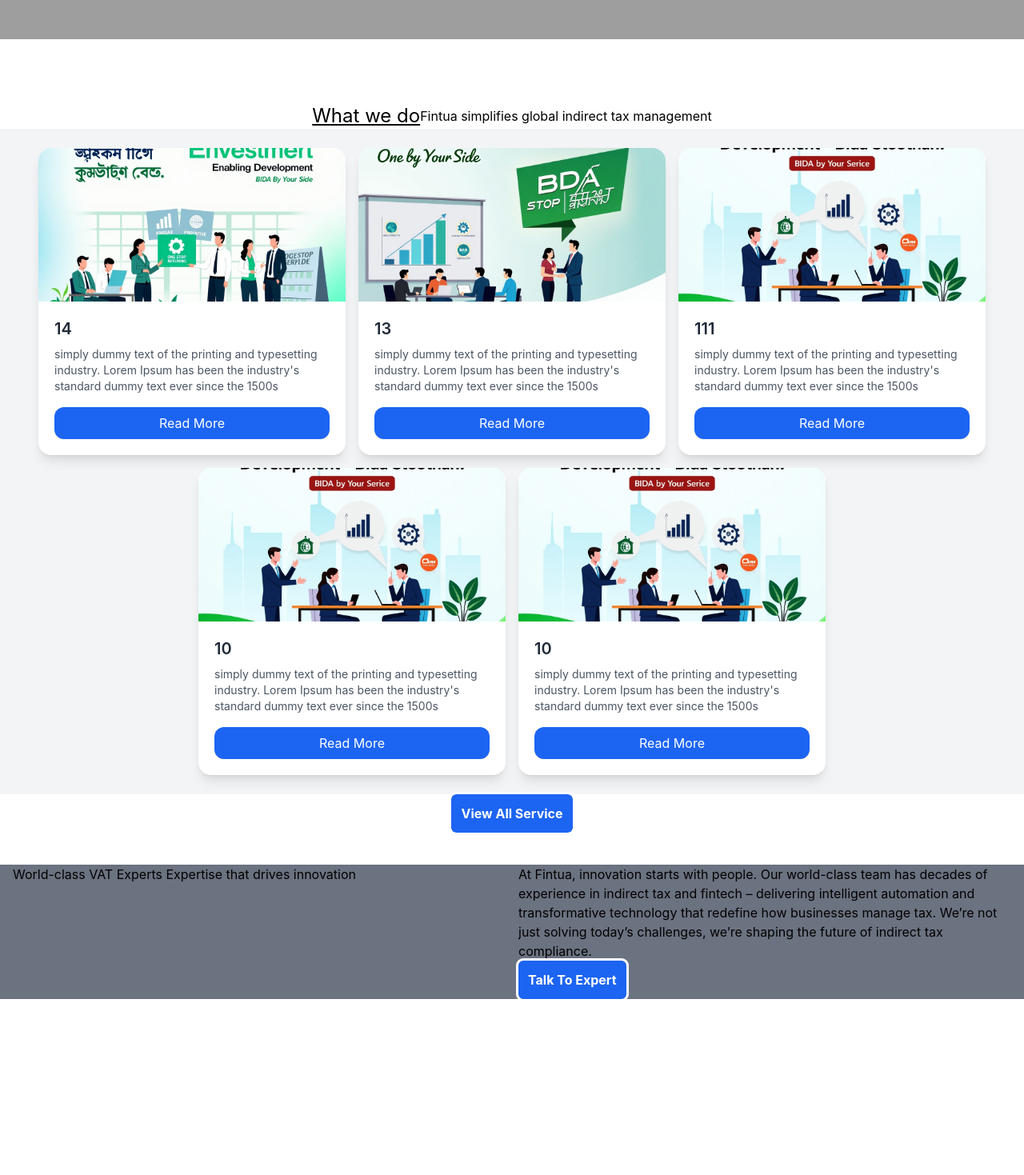
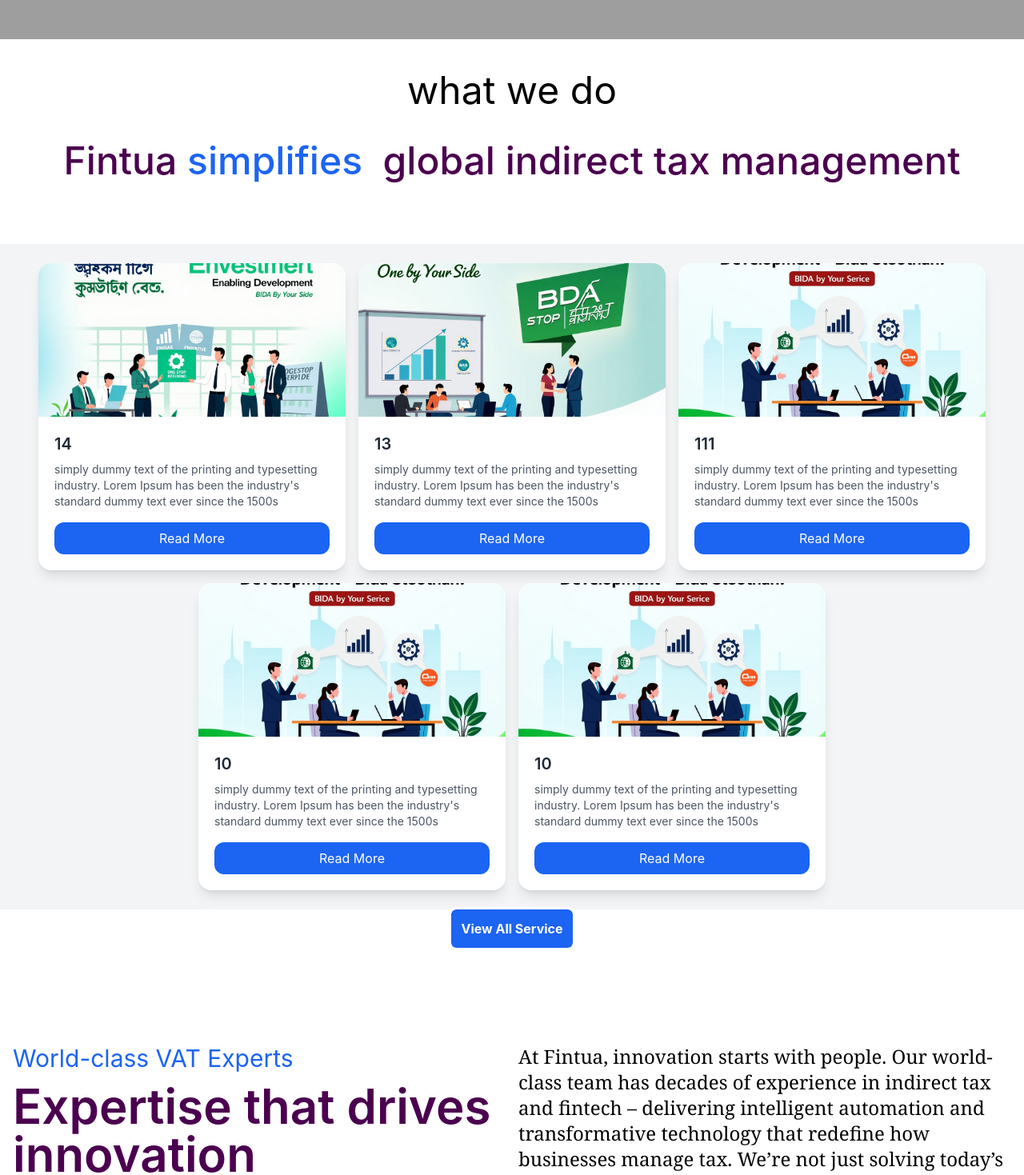
Before and after one commit to shabuj603/Sundobon_consultancy, a React (Vite) app in the folder jk/: page / in a window 1280 px wide. Shown: the part 880-2349 px from the top of the page at 80% size. Before the commit the page ends 2129 px from the top, so only its background shows below. Built offline with nearby package versions, Linux system fonts and the light colour scheme; grey boxes are pictures that could not be loaded.

Commit message:
button click

```diff
--- /dev/null
+++ b/jk/src/Pages/Font/Error.jsx
@@ -0,0 +1,9 @@
+import React from 'react'
+
+function Error() {
+  return (
+    <div>Page not Found :)</div>
+  )
+}
+
+export default Error
--- a/jk/src/Pages/Font/Header.jsx
+++ b/jk/src/Pages/Font/Header.jsx
@@ -38,16 +38,18 @@ import { Menu, X } from 'lucide-react';
                             >
                                 <button className="hover:text-blue-500 relative">Services</button>
                                 {megaOpen && (
-                                    <div className="absolute left-20 right-10 top-full bg-white p-6 shadow-xl w-[800px] grid grid-cols-3 gap-4 z-50">
+                                    <div className=''>
+                                        <div className="absolute -left-100 top-full bg-white p-6 shadow-xl w-[1000px] grid grid-cols-3 gap-4 z-50">
                                         <div>
                                             <h4 className="font-bold mb-2">ENTITY FORMATION</h4>
                                             <ul>
-                                                <li><a href="#" className="text-sm hover:text-blue-500">PRIVATE LIMITED COMPANY</a></li>
-                                                <li><a href="#" className="text-sm hover:text-blue-500">PUBLIC LIMITED COMPANY</a></li>
-                                                <li><a href="#" className="text-sm hover:text-blue-500">JOINT VENTURE INCORPORATION</a></li>
-                                                <li><a href="#" className="text-sm hover:text-blue-500">LIAISON OFFICE </a></li>
-                                                <li><a href="#" className="text-sm hover:text-blue-500">BRANCH OFFICE</a></li>
-                                                <li><a href="#" className="text-sm hover:text-blue-500">PUBLIC LIMITED COMPANY</a></li>
+                                                <li><Link to ="/service" className="text-sm hover:text-blue-500 hidden">All Service</Link></li>
+                                                <li><Link to ="/service/plcompany" className="text-sm hover:text-blue-500">PRIVATE LIMITED COMPANY</Link></li>
+                                                <li><Link to="/sercive/publiclcompany" className="text-sm hover:text-blue-500">PUBLIC LIMITED COMPANY</Link></li>
+                                                <li><Link to="/sercive/jointVenture" className="text-sm hover:text-blue-500">JOINT VENTURE INCORPORATION</Link></li>
+                                                <li><Link to="#" className="text-sm hover:text-blue-500">LIAISON OFFICE </Link></li>
+                                                <li><Link to="#" className="text-sm hover:text-blue-500">BRANCH OFFICE</Link></li>
+                                                <li><Link to="#" className="text-sm hover:text-blue-500">PUBLIC LIMITED COMPANY</Link></li>
                                             </ul>
                                         </div>
                                            <div>
@@ -92,6 +94,7 @@ import { Menu, X } from 'lucide-react';
                                                 <li><a href="#" className="text-sm hover:text-blue-500">ENVIRONMENTAL CLEARANCE CERTIFICATE</a></li>
                                             </ul>
                                         </div>
+                                    </div>
                                     </div>
                                 )}
                             </div>
--- a/jk/src/Pages/Font/Home.jsx
+++ b/jk/src/Pages/Font/Home.jsx
@@ -2,14 +2,19 @@ import React from 'react'
 
 import Carosol from '../Home/Carosol';
 
+
+
+
 import Card from './Card/Card';
 import CardData from './Card/Card.json';
+import { Link, useNavigate } from 'react-router-dom';
 
 function Home() {
   let items = [];
   items = CardData.map((item, index) => <Card key={index} image={item.image} title={item.title} description={item.description} buttonText={item.button}
   />)
 
+  const navigate = useNavigate();
 
   return (
     <div>
@@ -19,7 +24,7 @@ function Home() {
           <div className='text-left text-xl font-sans select-none'>
             <div className='text-5xl font-bold'>Transforming how <p className=' text-blue-600'> businesses manage indirect tax</p></div>
             <p className='text-3xl font-bold my-5'>Rise above the rest</p>
-            <button className='bg-blue-600 text-white font-bold p-3 outline-solid rounded-full mr-4 hover:bg-blue-800 cursor-pointer'>Find Out More <i className="fa-solid fa-right-long text-center"></i></button>
+            <button onClick={()=>{navigate('/service')}}  className='bg-blue-600 text-white font-bold p-3 outline-solid rounded-full mr-4 hover:bg-blue-800 cursor-pointer'>Find Out More <i className="fa-solid fa-right-long text-center"></i></button>
             <button className='bg-blue-600 text-white font-bold p-3 outline-solid rounded-full hover:bg-blue-800 cursor-pointer'>Book Meeting </button>
           </div>
           <div className=''>
@@ -32,8 +37,8 @@ function Home() {
             </video></div>
 
         </div>
-        <div className='grid grid-cols-4 gap-4 flex justify-center overflow-hidden'>
-          <div className="relative flex flex-col bg-violet-200 outline-4 outline-white shadow-xl/25 border border-slate-200 rounded-lg m-4 p-2 hover:scale-110 transform-gpu">
+        <div className='grid grid-cols-4 gap-4 justify-center overflow-hidden'>
+          <div className="relative flex flex-col bg-violet-200 outline-4 outline-white shadow-xl/25 border border-slate-200 rounded-lg m-4 p-2 hover:scale-110 translate-y-1 delay-150 duration-300 ease-in-out transform-gpu">
             <div className="">
               <h6 className="mb-2 text-slate-800 text-xl font-semibold">
                 TAX
@@ -67,10 +72,11 @@ function Home() {
           </div>
         </div>
       </div>
-      <div className='container mx-auto'>
-        <div className='flex items-center justify-center  mt-20'>
-          <p className=' text-2xl inline-block'><u>What we do</u></p>
-          <div>Fintua simplifies global
+      <div className='container m-auto'>
+        <div className='grid grid-rows-2 align-center'>
+          <div className='text-5xl mt-10 flex justify-center align-center '> what we do</div>
+        <div className='text-5xl font-medium text-fuchsia-950 flex justify-center mb-20'>Fintua&nbsp; <span className='text-blue-600'>
+           simplifies</span>&nbsp; global
             indirect tax management</div>
         </div>
         <div className="min-h-screen gap-4 flex flex-wrap flex-1 overflow-hidden items-center justify-center bg-gray-100 p-6  ">
@@ -80,16 +86,15 @@ function Home() {
           <a href="http://"> <button className=' flex items-center justify-center bg-blue-600 text-white font-bold p-3 outline-solid rounded-md hover:bg-orange-400 '>View All Service </button></a>
         </div>
       </div>
-      <div className="container mx-auto px-4 bg-gray-500 mt-10">
-        <div class="grid grid-cols-2 gap-4">
+      <div className="container mx-auto px-4 mt-10">
+        <div class="grid grid-cols-2 gap-4 my-30">
           <div>
-            World-class VAT Experts
+            <p className='text-blue-600 text-3xl'>World-class VAT Experts</p>
 
-            Expertise that
-            drives innovation
+            <p className='text-fuchsia-950 text-6xl font-semibold mt-3'>Expertise that drives innovation</p>
           </div>
 
-          <div><p>At Fintua, innovation starts with people.
+          <div><p className='font-serif text-2xl mb-4 leading-10'>At Fintua, innovation starts with people.
 
             Our world-class team has decades of experience in indirect tax and fintech – delivering intelligent automation and transformative technology that redefine how businesses manage tax.
 
@@ -97,6 +102,7 @@ function Home() {
              <div className='flex'>
           <a href="http://"> <button className=' flex  bg-blue-600 text-white font-bold p-3 outline-solid rounded-md hover:bg-orange-400 '>Talk To Expert </button></a>
         </div>
+        <img src=" " alt="" srcset="" />
 
           </div>
         </div>
--- a/jk/src/Pages/Font/Mainnav.jsx
+++ b/jk/src/Pages/Font/Mainnav.jsx
@@ -5,6 +5,14 @@ import About from './About';
 import Home from './Home';
 import LoginPage from './Login';
 import SignUpPage from './Registration';
+import Plcompanyreg from './Service/Plcompanyreg';
+import Pulcompany from './Service/Pulcompany';
+import Service from './Service';
+import Error from './Error';
+
+
+
+
 
 
 function Mainnav() {
@@ -17,7 +25,12 @@ function Mainnav() {
           <Route path='/about' element={<About/>}></Route>
           <Route path='/login' element={<LoginPage/>}></Route>
           <Route path='/signup' element={<SignUpPage/>}></Route>
+          <Route path='/service' element={<Service/>}></Route>
+          <Route path='/service/plcompany' element={<Plcompanyreg/>}></Route>
+          <Route path='/sercive/publiclcompany' element={<Pulcompany/>}></Route>
+          <Route path='/sercive/jointVenture' element={<Pulcompany/>}></Route>
 
+          <Route path='*' element={<Error/>}></Route>
 
 
         </Routes>
--- /dev/null
+++ b/jk/src/Pages/Font/Service/Plcompanyreg.jsx
@@ -0,0 +1,9 @@
+import React from 'react'
+
+function Plcompanyreg() {
+  return (
+    <div>Plcompanyreg</div>
+  )
+}
+
+export default Plcompanyreg
--- /dev/null
+++ b/jk/src/Pages/Font/Service/Pulcompany.jsx
@@ -0,0 +1,9 @@
+import React from 'react'
+
+function Pulcompany() {
+  return (
+    <div>Publc Limited company</div>
+  )
+}
+
+export default Pulcompany
```
Also changed, not shown: jk/src/Pages/Font/Service.jsx (added, +9 -0 lines), 1 other file (tests, documents, lock files or other folders).
